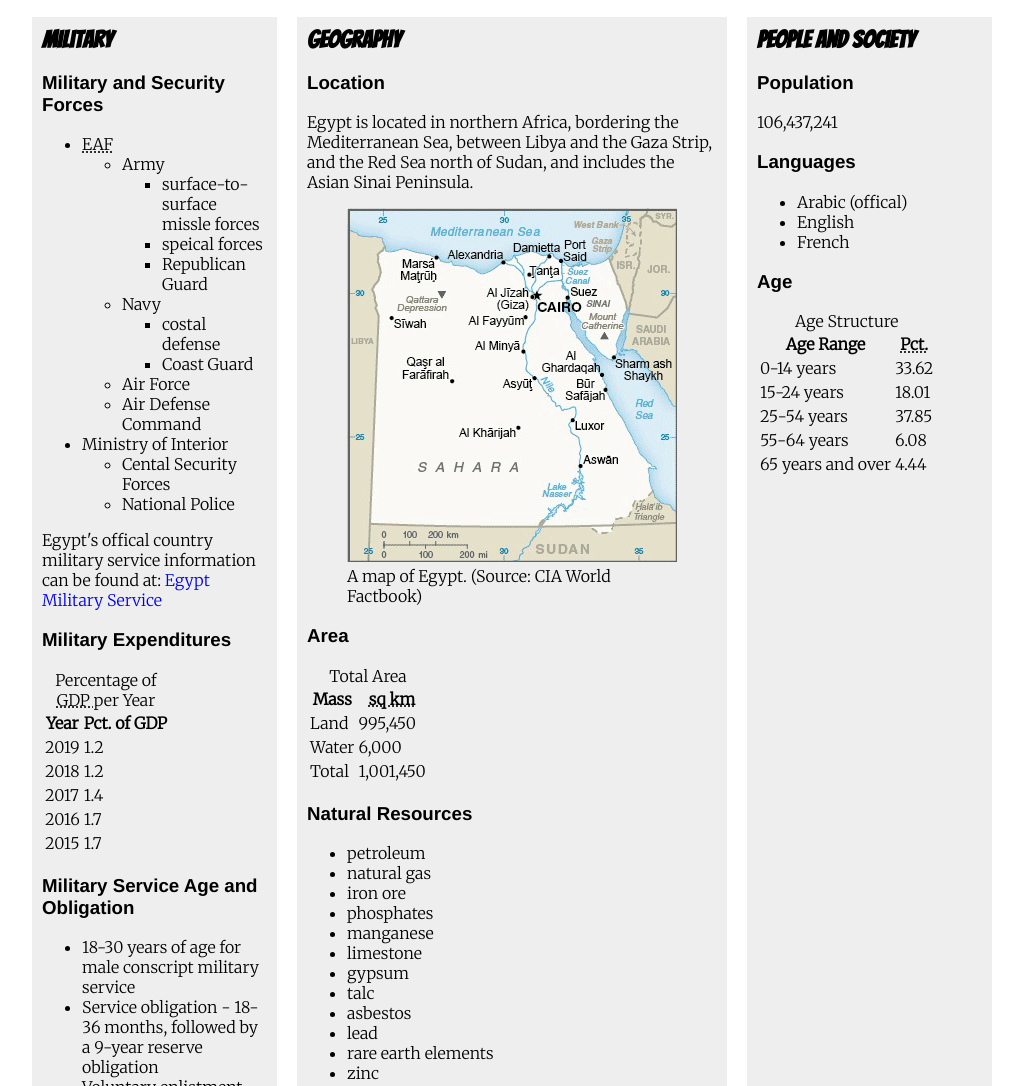
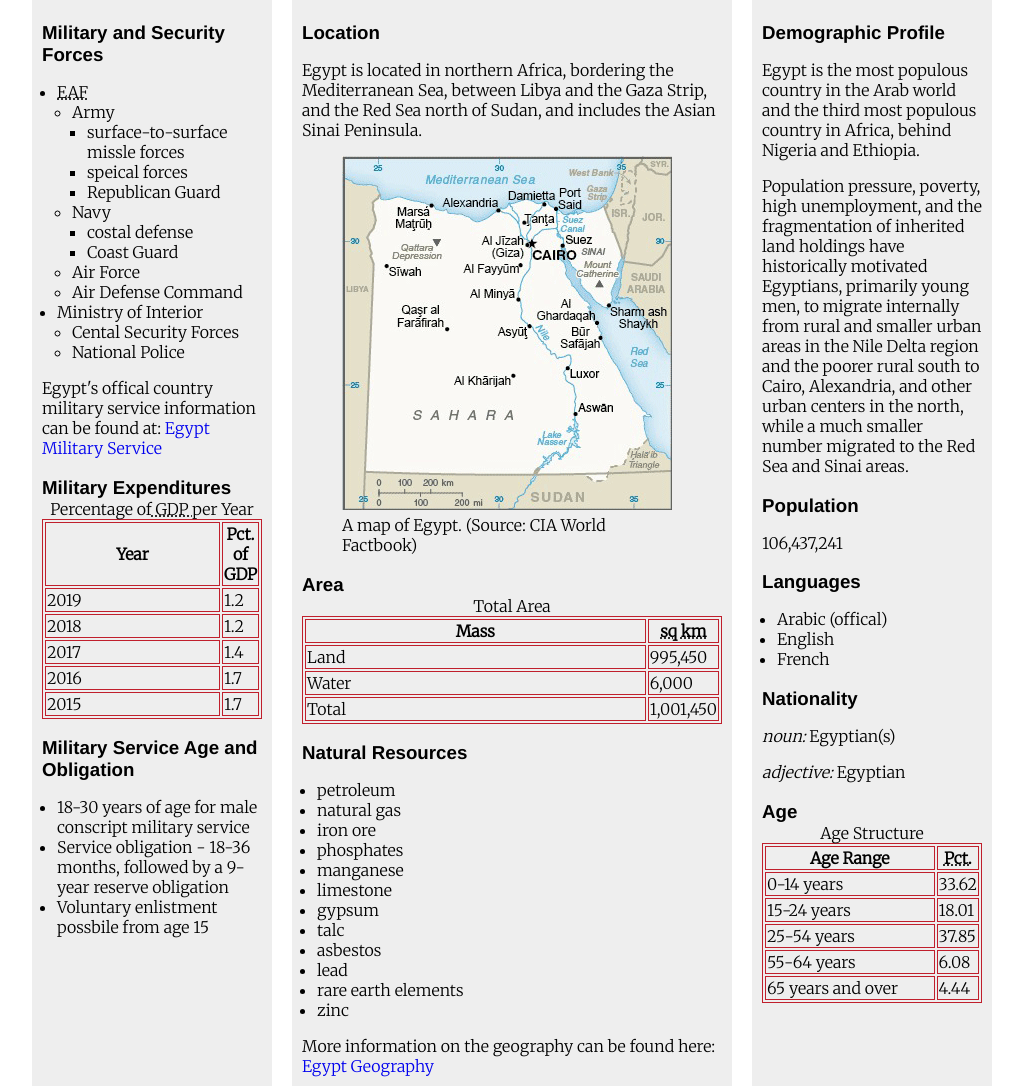
Before and after one commit to oxg147/oxg147.github.io, a plain HTML site: page egypt.html in a window 1280 px wide. Shown: the part 982-2068 px from the top of the page, without its empty margins (128-1151 px from the left). Drawn offline with Linux system fonts and the light colour scheme; a web font is replaced by a local one.

Commit message:
Final CSS Egypt

```diff
--- a/css/style.css
+++ b/css/style.css
@@ -9,8 +9,27 @@
   grid-gap: 20px;
 }
 
+h1 {
+  font-size: 65px;
+  text-align: center;
+  color: rgb(192, 31, 44);
+}
+
+ul {
+  /* margin: 0; */
+  padding-left: 15px;
+}
+
 h2 {
+  color: rgb(192, 31, 44);
   margin-top: 0;
+  font-size: 30px;
+}
+
+img {
+  float: left;
+  padding-right: 10px;
+  padding-bottom: 5px;
 }
 
 nav,
@@ -25,7 +44,6 @@ section{
 header,
 footer {
   grid-column: 1 / -1;
-  padding-left: 10px;
 }
 
 body {
@@ -40,6 +58,15 @@ h2{
 
 h3 {
   font-family: "Londrina Solid", "Helvetica", sans-serif;
+  margin-left: 0;
+  margin-bottom: 0;
+}
+
+table,
+th,
+td {
+  border: 1px solid rgb(192, 31, 44);
+  width: 100%;
 }
 
 
@@ -51,24 +78,9 @@ nav ul {
   display: flex;
   justify-content: space-between;
 }
-/* nav {
-  position: fixed;
-  top: 0;
-  left: 0;
-  width: 100%;
-  z-index: 10;
-}
-nav li {
-  float: left;
-  list-style-type: none;
-  padding: 10px;
-  margin-right: 10px;
-} */
 
 nav ul a{
   display: block;
-  /* border: 1px solid;
-  border-radius: .5em; */
 }
 
 a:link {
--- a/egypt.html
+++ b/egypt.html
@@ -10,7 +10,7 @@
     <div id="wrapper">
     <header>
       <h1>Egypt</h1>
-      <img src="img/egypt-flag.png" alt="egypt flag"/>
+      <!-- <img src="img/egypt-flag.png" alt="egypt flag"/> -->
     </header>
 
     <nav>
@@ -23,8 +23,9 @@
     </nav>
 
     <main>
-      <section id="introduction" />
+      <section id="introduction">
         <h2> Introduction</h2>
+        <img src="img/egypt-flag.png" alt="egypt flag"/>
         <p>The regularity and richness of the annual Nile River flood, coupled with semi-isolation provided by deserts to the east and west, allowed for the development of one of the world's great civilizations.</p>
         <p>A unified kingdom arose circa 3200 <abbr title="Before Christ">B.C.</abbr> , and a series of dynasties ruled in Egypt for the next three millennia. The last native dynasty fell to the Persians in 341 B.C., who in turn were replaced by the Greeks, Romans, and Byzantines.</p>
         <p>It was the Arabs who introduced Islam and the Arabic language in the 7th century and who ruled for the next six centuries. </p>
@@ -35,7 +36,7 @@
         <p>In <time datetime="2019-04">April 2019</time>, Egypt approved via national referendum a set of constitutional amendments extending ELSISI’s term in office through <time datetime="2024">2024</time> and possibly through <time datetime="2030">2030</time> if re-elected for a third term.</p>
       </section>
 
-      <section id="geography"/>
+      <section id="geography">
         <h2>Geography</h2>
 
         <article>
@@ -92,8 +93,14 @@
         <p>More information on the geography can be found here: <a href="https://www.thoughtco.com/geography-of-egypt-1434576">Egypt Geography</a></p>
       </section>
 
-      <section id="peopleandsociety"/>
+      <section id="peopleandsociety">
         <h2>People and Society</h2>
+        <article>
+          <h3> Demographic Profile </h3>
+          <p> Egypt is the most populous country in the Arab world and the third most populous country in Africa, behind Nigeria and Ethiopia.</p>
+          <p> Population pressure, poverty, high unemployment, and the fragmentation of inherited land holdings have historically motivated Egyptians, primarily young men, to migrate internally from rural and smaller urban areas in the Nile Delta region and the poorer rural south to Cairo, Alexandria, and other urban centers in the north, while a much smaller number migrated to the Red Sea and Sinai areas.</p>
+        </article>
+
         <article>
           <h3>Population</h3>
           <p>106,437,241</p>
@@ -106,6 +113,12 @@
             <li>English</li>
             <li>French</li>
           </ul>
+        </article>
+
+        <article>
+          <h3> Nationality </h3>
+          <p> <em> noun: </em> Egyptian(s) </p>
+          <p> <em> adjective: </em> Egyptian </p>
         </article>
 
         <article>
@@ -141,7 +154,7 @@
       </section>
 
 
-      <section id="militaryandsecurity"/>
+      <section id="militaryandsecurity">
         <h2>Military</h2>
         <article>
           <h3>Military and Security Forces</h3>
```
